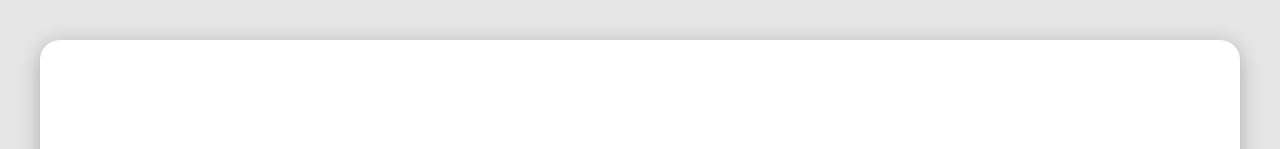
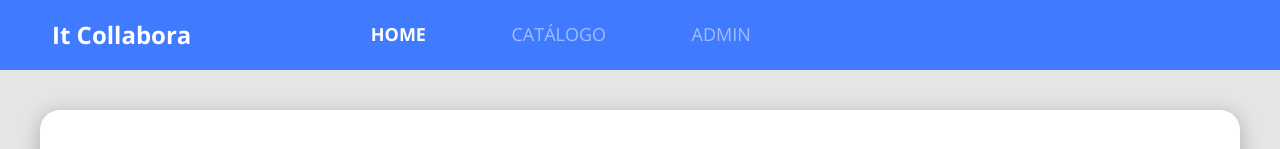
Before and after one commit to ICEI-PUC-Minas-PMV-SInt/pmv-sint-2023-2-e4-proj-dist-t1-gestao-coworkings, a React (Create React App) app in the folder src/it-collabora-front-end/: page / in a window 1280 px wide. Shown: the top 149 px of the page. Built offline with nearby package versions, Linux system fonts and the light colour scheme.

Commit message:
Create routes

```diff
--- a/src/it-collabora-front-end/src/App.js
+++ b/src/it-collabora-front-end/src/App.js
@@ -1,11 +1,11 @@
 import './assets/styles/custom.scss';
 import './App.css';
-import Home from './pages/Home';
+import MainRoutes from './Routes';
 
 function App() {
   return (
     <>
-      <Home />
+      <MainRoutes />
     </>
   );
 }
--- /dev/null
+++ b/src/it-collabora-front-end/src/Routes.js
@@ -0,0 +1,17 @@
+import { BrowserRouter, Route, Routes } from 'react-router-dom';
+
+import Home from './pages/Home';
+import Catalog from './pages/Catalog';
+import Navbar from './components/Navbar';
+
+const MainRoutes = () => (
+  <BrowserRouter>
+    <Navbar />
+    <Routes>
+      <Route path="/" element={<Home />} />
+      <Route path="/catalog" element={<Catalog />} />
+    </Routes>
+  </BrowserRouter>
+);
+
+export default MainRoutes;
```
